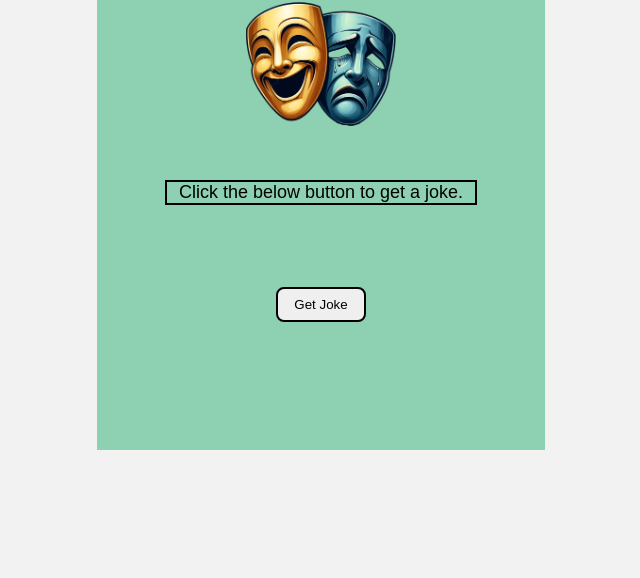
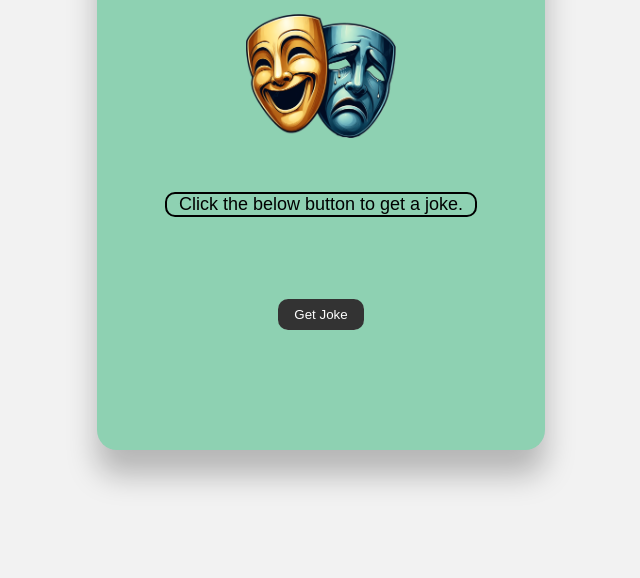
Before and after one commit to bansalgun31/Laugh-Track-App, a plain HTML site: page joke.html in a window 1280 px wide. Shown: the part 222-800 px from the top of the page, without its empty margins (319-959 px from the left). Drawn offline with Linux system fonts and the light colour scheme.

Commit message:
Update joke.css

```diff
--- a/joke.css
+++ b/joke.css
@@ -7,6 +7,7 @@ body
     display: flex;
     flex-direction: column;
     font-family: Arial, Helvetica, sans-serif;
+    overflow: hidden;
 }
 .container
 {
@@ -20,6 +21,8 @@ body
     justify-content: center;
     display: flex;
     flex-direction: column;
+    border-radius: 20px;
+    box-shadow: 0px 25px 30px rgba(0, 0, 0, 0.25);
 }
 img
 {
@@ -33,6 +36,7 @@ p
 {
     border: 2px solid black;
     font-size:large;
+    border-radius: 10px;
 }
 p::after{
     background-image: conic-gradient(#ff4545, #00ff99 , #006aff, #ff0095, #ff4545);
@@ -41,20 +45,76 @@ p::after{
 h1
 {
     font: bold;
-    font-size: 1.5rem;
+    font-size: 2rem;
+    text-shadow: 1px 1px 1px #919191,
+                 1px 2px 1px #919191;
 }
-button
-{
-    padding: 0.5rem 1rem;
-    border: 2px solid black;
-    border-radius: 0.5rem;
-    margin: 2.25rem;
+
+.btn {
+  margin: 2.25rem;
+  padding: 0.5rem 1rem;
+  border: none;
+  outline: none;
+  color: #FFF;
+  cursor: pointer;
+  position: relative;
+  z-index: 0;
+  border-radius: 12px;
 }
-button:hover
-{
-    background-color: yellow;
+.btn::after {
+  content: "";
+  z-index: -1;
+  position: absolute;
+  width: 100%;
+  height: 100%;
+  background-color: #333;
+  left: 0;
+  top: 0;
+  border-radius: 10px;
+}
+/* glow */
+.btn::before {
+  content: "";
+  background: linear-gradient(
+    45deg,
+    #FF0000, #FF7300, #FFFB00, #48FF00,
+    #00FFD5, #002BFF, #FF00C8, #FF0000
+  );
+  position: absolute;
+  top: -2px;
+  left: -2px;
+  background-size: 600%;
+  z-index: -1;
+  width: calc(100% + 4px);
+  height:  calc(100% + 4px);
+  filter: blur(8px);
+  animation: glowing 20s linear infinite;
+  transition: opacity .3s ease-in-out;
+  border-radius: 10px;
+  opacity: 0;
+}
+
+@keyframes glowing {
+  0% {background-position: 0 0;}
+  50% {background-position: 400% 0;}
+  100% {background-position: 0 0;}
+}
+
+/* hover */
+.btn:hover::before {
+  opacity: 1;
+}
+
+.btn:active:after {
+  background: transparent;
+}
+
+.btn:active {
+  color: #000;
+  font-weight: bold;
 }
 .div2
 {
     margin: 2.25rem;
+    position: relative;
 }
```
